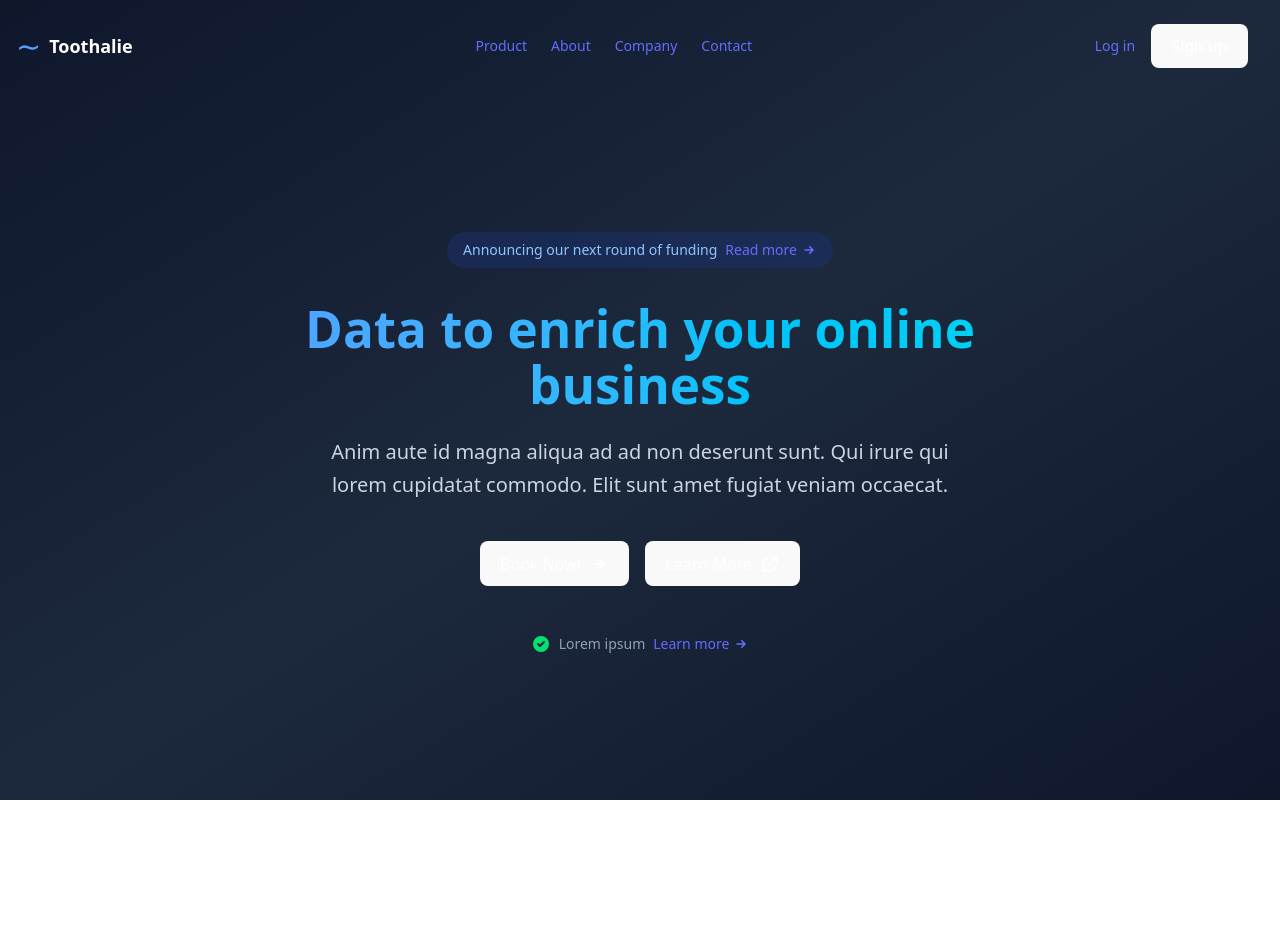
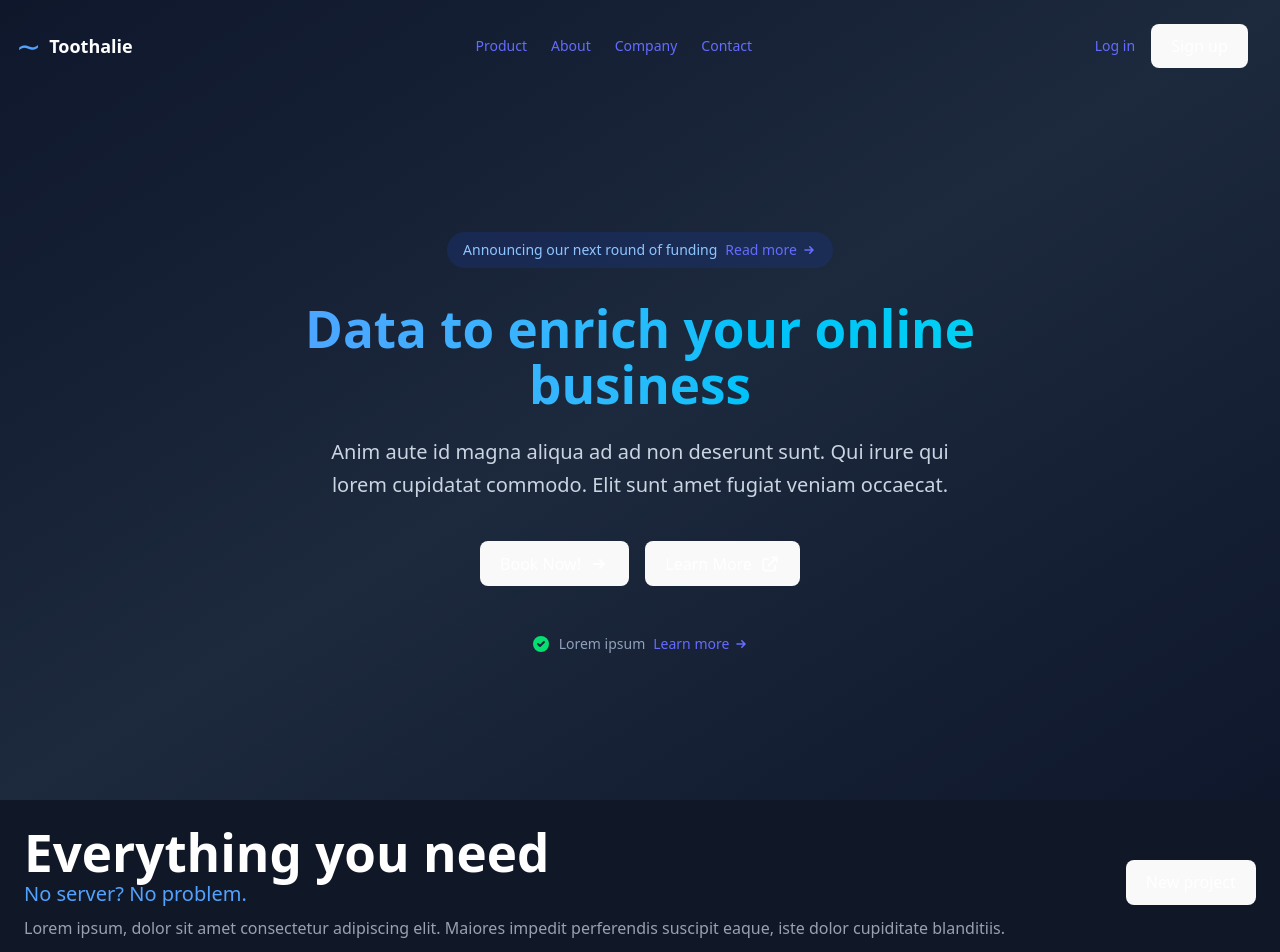
Before and after one commit to cl1ntdev/Toothalie-Front-End, a React (Vite) app: page / in a window 1280 px wide. Shown: the top 952 px of the page. Before the commit the page ends 800 px from the top, so only its background shows below. Built offline with nearby package versions, Linux system fonts and the light colour scheme.

Commit message:
added second section

```diff
--- a/src/Pages/LandingPage.tsx
+++ b/src/Pages/LandingPage.tsx
@@ -1,11 +1,12 @@
 import React from "react";
 import HeroSection from './LandinPageSection/Hero'
-
+import LPage_Section1 from "./LandinPageSection/Lpage_Section1";
 export default function LandingPage(){
   return(
     <>
       <div>
         <HeroSection />
+        <LPage_Section1 />
       </div>
     </>
   )
```
